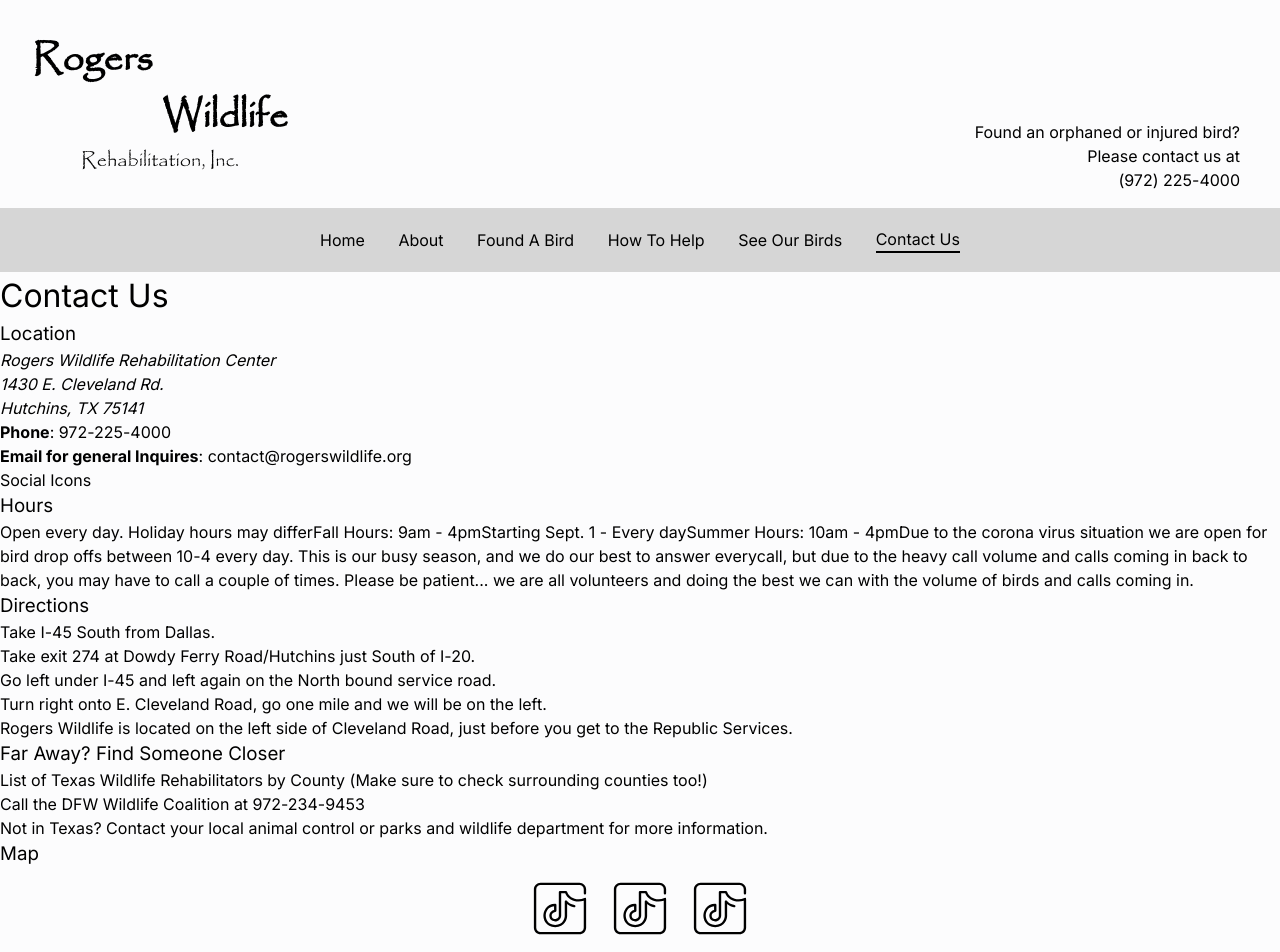
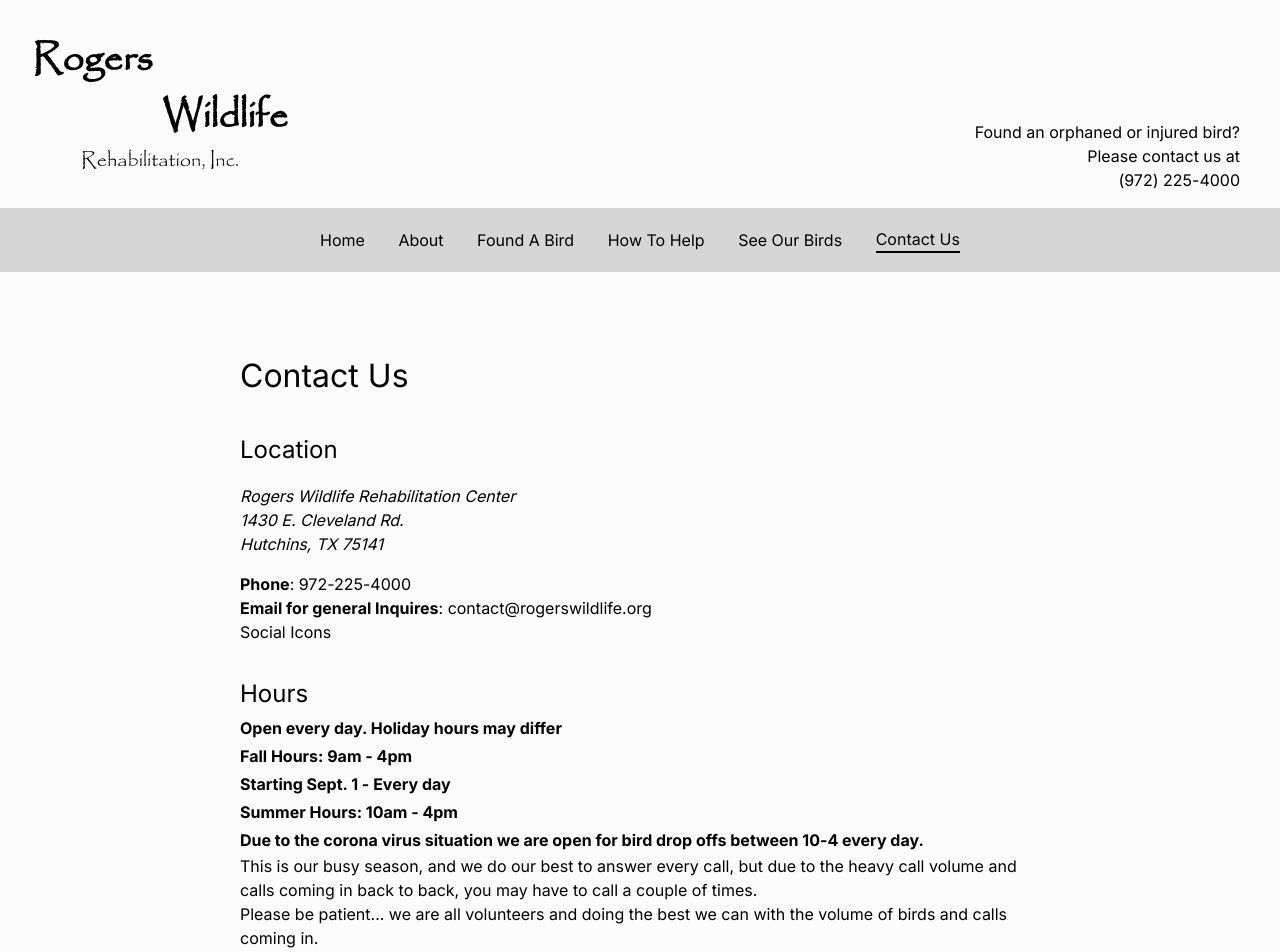
Before and after one commit to myDeveloperJourney/rogers-wildlife-site, a Next.js app: page /contact-us in a window 1280 px wide. Shown: the top 952 px of the page. Built offline with nearby package versions, Linux system fonts and the light colour scheme.

Commit message:
wip: adds intitial content

```diff
--- a/src/pages/contact-us.js
+++ b/src/pages/contact-us.js
@@ -1,8 +1,9 @@
 import Head from "next/head";
 import { Inter } from "next/font/google";
-import styles from "@/styles/Home.module.css";
 import Layout from "@/components/base/layout";
 import Hero from "@/components/home/hero";
+import Map from "@/components/ui/map";
+import styles from "@/styles/pages/contact-us.module.css";
 
 const inter = Inter({ subsets: ["latin"] });
 
@@ -15,40 +16,41 @@ export default function Home() {
                 <meta name="viewport" content="width=device-width, initial-scale=1" />
                 <link rel="icon" href="/favicon.ico" />
             </Head>
-            <main className={`${styles.main} ${inter.className}`}>
+            <main className={`${inter.className}`}>
                 <Hero />
                 <Layout>
-                    <main>
-                        <h1>Contact Us</h1>
+                    <div className={styles.PageContainer}>
                         <div>
-                            <section>
-                                <h3>Location</h3>
+                            <h1>Contact Us</h1>
+                            <section className={styles.PageSection}>
+                                <h2>Location</h2>
                                 <address>
                                     <p>Rogers Wildlife Rehabilitation Center</p>
                                     <p>1430 E. Cleveland Rd.</p>
                                     <p>Hutchins, TX 75141</p>
                                 </address>
-                                <p><strong>Phone</strong>: 972-225-4000</p>
-                                <p><strong>Email for general Inquires</strong>: contact@rogerswildlife.org</p>
+                                <p><strong>Phone</strong>: <a href="tel:972-225-4000">972-225-4000</a></p>
+                                <p><strong>Email for general Inquires</strong>: <a href="mailto:contact@rogerswildlife.org">contact@rogerswildlife.org</a></p>
                                 <div>Social Icons</div>
                             </section>
-                            <section>
-                                <h3>Hours</h3>
+                            <section className={styles.PageSection}>
+                                <h2>Hours</h2>
                                 <p>
-                                    <span>Open every day. Holiday hours may differ</span>
-                                    <span>Fall Hours: 9am - 4pm</span>
-                                    <span>Starting Sept. 1 - Every day</span>
-                                    <span>Summer Hours: 10am - 4pm</span>
-                                    Due to the corona virus situation we are open for bird drop offs between 10-4 every day.
-                                    This is our busy season, and we do our best to answer everycall,
+                                    <span className={styles.LineBreak}>Open every day. Holiday hours may differ</span>
+                                    <span className={styles.LineBreak}>Fall Hours: 9am - 4pm</span>
+                                    <span className={styles.LineBreak}>Starting Sept. 1 - Every day</span>
+                                    <span className={styles.LineBreak}>Summer Hours: 10am - 4pm</span>
+                                    <span className={styles.LineBreak}>Due to the corona virus situation we are open for bird drop offs between 10-4 every day.</span>
+
+                                    This is our busy season, and we do our best to answer every call,
                                     but due to the heavy call volume and calls coming in back to back,
-                                    you may have to call a couple of times.
+                                    you may have to call a couple of times.<br />
                                     Please be patient...
                                     we are all volunteers and doing the best we can with the volume of birds and calls coming in.
                                 </p>
                             </section>
-                            <section>
-                                <h3>Directions</h3>
+                            <section className={styles.PageSection}>
+                                <h2>Directions</h2>
                                 <ol>
                                     <li>Take I-45 South from Dallas.</li>
                                     <li>Take exit 274 at Dowdy Ferry Road/Hutchins just South of I-20.</li>
@@ -57,8 +59,8 @@ export default function Home() {
                                     <li>Rogers Wildlife is located on the left side of Cleveland Road, just before you get to the Republic Services.</li>
                                 </ol>
                             </section>
-                            <section>
-                                <h3>Far Away? Find Someone Closer</h3>
+                            <section className={styles.PageSection}>
+                                <h2>Far Away? Find Someone Closer</h2>
                                 <ul>
                                     <li><a href="http://tpwd.texas.gov/huntwild/wild/rehab/list/" target="_blank">List of Texas Wildlife Rehabilitators by County</a> (Make sure to check surrounding counties too!)</li>
                                     <li>Call the DFW Wildlife Coalition at 972-234-9453</li>
@@ -66,10 +68,13 @@ export default function Home() {
                                 </ul>
                             </section>
                         </div>
-                        <section>
-                            <h3>Map</h3>
+                        <section className={styles.PageSection}>
+                            {/* TODO: Having issues with the map not loading
+                            Also need to look into errors in the console:
+                            Something about the map API being included multiple times */}
+                            {/* <Map /> */}
                         </section>
-                    </main>
+                    </div>
                 </Layout>
             </main>
         </>
--- /dev/null
+++ b/src/styles/pages/contact-us.module.css
@@ -0,0 +1,38 @@
+.PageContainer {
+    max-width: 50rem;
+    margin-top: 5rem;
+    margin-left: auto;
+    margin-right: auto;
+}
+
+.PageSection {
+    margin-top: 2rem;
+}
+
+.PageSection address {
+    margin-top: 1rem;
+    margin-bottom: 1rem;
+}
+
+.PageSection ol {
+    list-style: number;
+    margin-left: 2rem;
+}
+
+.PageSection ul {
+    list-style: disc;
+    margin-left: 2rem;
+}
+
+.LineBreak {
+    display: block;
+    margin-top: .25rem;
+    font-weight: 700;
+    margin-bottom: .15rem;
+}
+
+@media (min-width: 768px) {
+    .PageContainer {
+        display: flex;
+    }
+}
```
